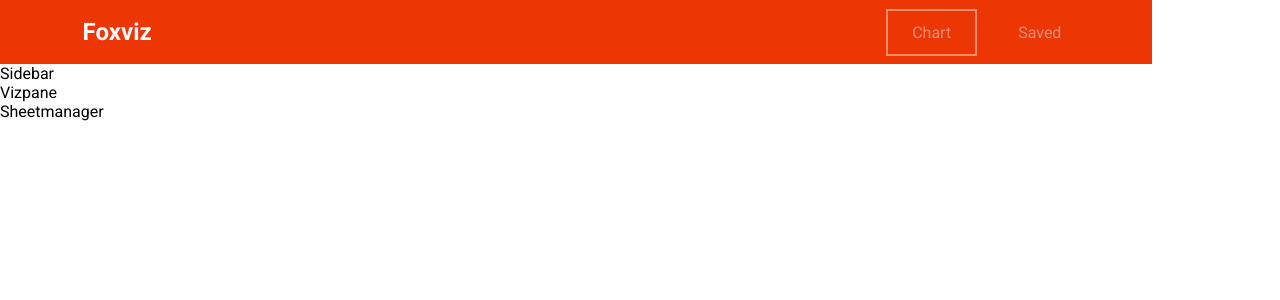
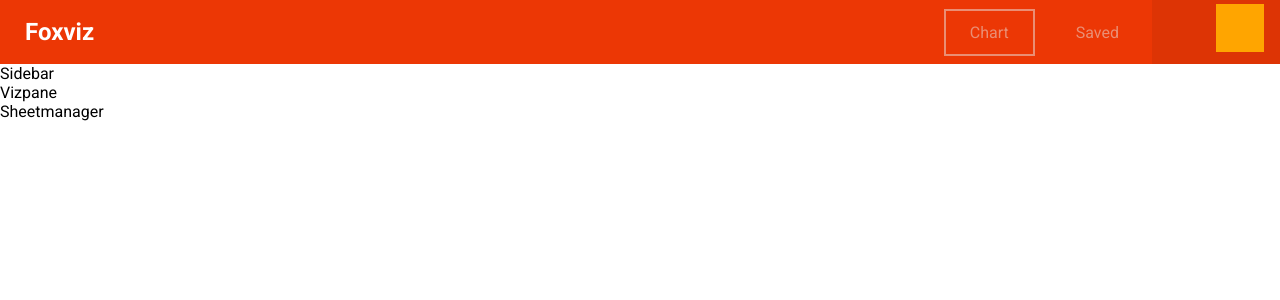
Before and after one commit to RKKRRRKK/chartapp, a Vue app: page /chart in a window 1280 px wide. Shown: the top 300 px of the page. Built offline with nearby package versions, Linux system fonts and the light colour scheme.

Commit message:
login ui in header

```diff
--- a/src/components/layout/TheHeader.vue
+++ b/src/components/layout/TheHeader.vue
@@ -13,12 +13,15 @@
         </li>
       </ul>
     </nav>
+    <div class="login">
+      <div class="logo"></div>
+    </div>
   </header>
 </template>
 
 <style scoped>
 header {
-  width: 90%;
+  width: 100%;
   height: 4rem;
   background-color: #ec3705;
   display: flex;
@@ -75,4 +78,22 @@ header ul {
 li {
   margin: 0 0.5rem;
 }
+
+.login {
+    background-color: #dd3405;
+    width: 10%;
+    height: 4rem;
+}
+
+.logo {
+    background-color: orange;
+    width: 3rem;
+    height:3rem;
+    position: absolute;
+    right: 0px;
+    margin-right: 1rem;
+    margin-top: 0.25rem;
+    text-align: center;
+    padding-top: 12px;
+}
 </style>
```
Also changed, not shown: src/components/layout/TheSidebar.vue (+0 -23 lines).
